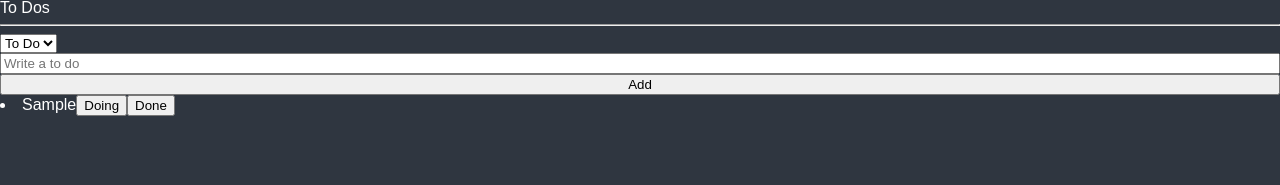
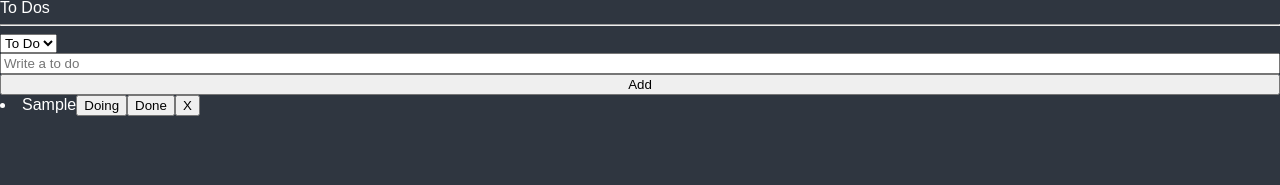
Before and after one commit to 5onze/react-masterclass, a React (Create React App) app: page / in a window 1280 px wide. Both pictures are taken after typing "Sample" into the empty fields and a click on the button "Add". Shown: the top 185 px of the page. Built offline with nearby package versions, Linux system fonts and the light colour scheme.

Commit message:
Challenge - toDo delete 구현.

```diff
--- a/src/components/ToDo.tsx
+++ b/src/components/ToDo.tsx
@@ -15,6 +15,12 @@ function ToDo({ text, category, id }: IToDo) {
         newToDo,
         ...oldToDos.slice(targetIndex + 1),
       ];
+    });
+  };
+  const deleteToDo = () => {
+    setToDos((arr) => {
+      const targetIndex = arr.findIndex((toDo) => toDo.id === id);
+      return [...arr.slice(0, targetIndex), ...arr.slice(targetIndex + 1)];
     });
   };
   return (
@@ -35,6 +41,7 @@ function ToDo({ text, category, id }: IToDo) {
           Done
         </button>
       )}
+      <button onClick={deleteToDo}>X</button>
     </li>
   );
 }
```
